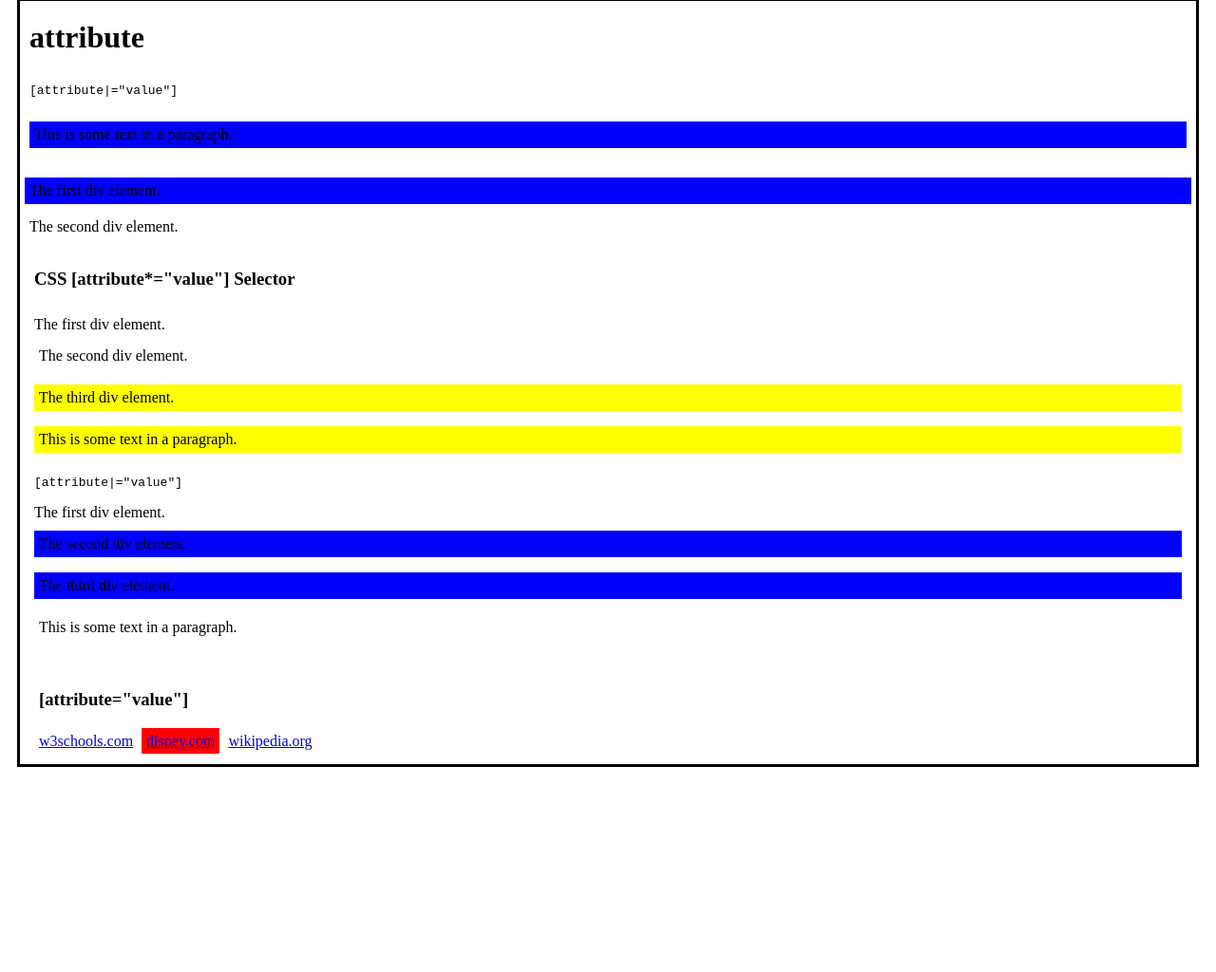
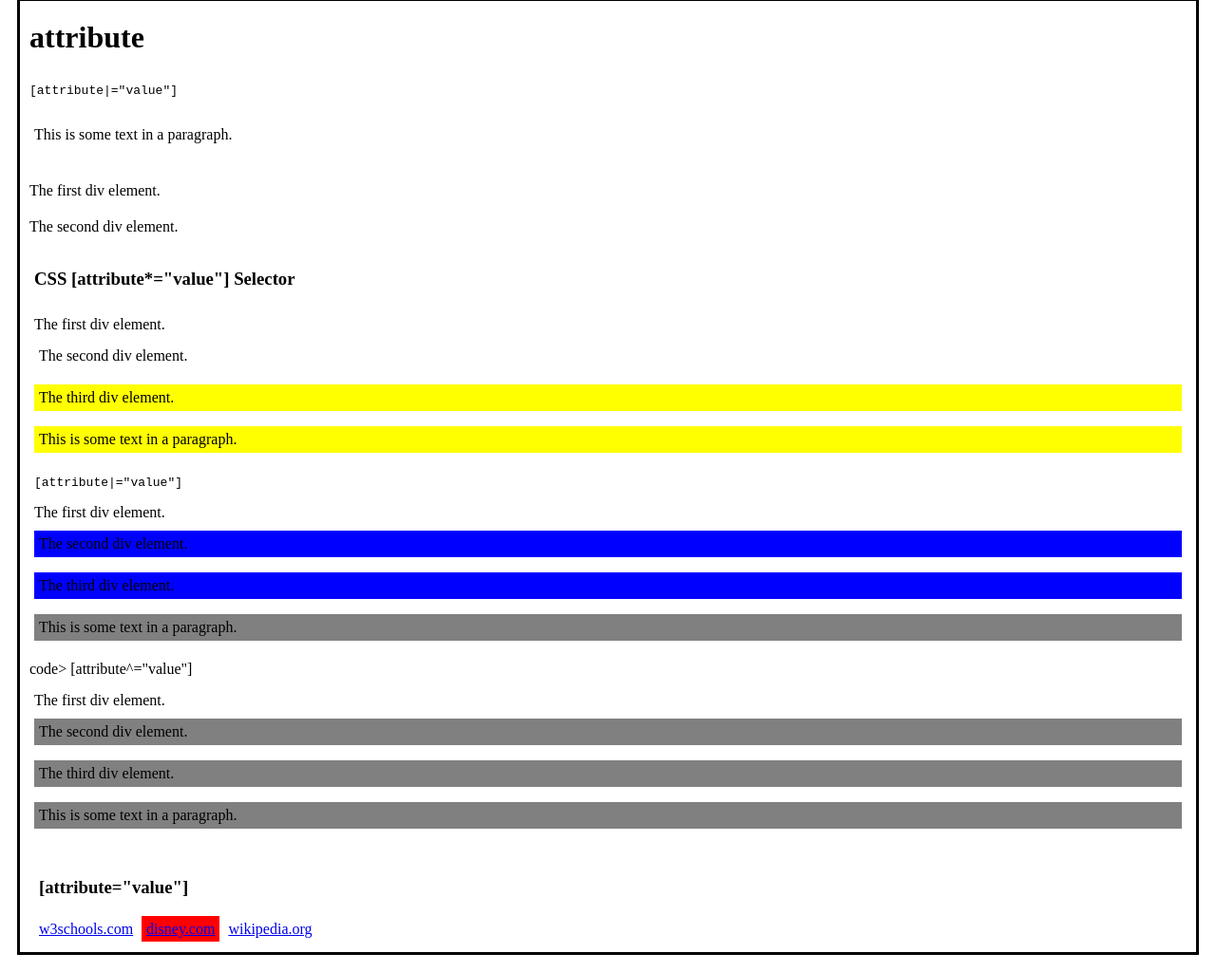
Before and after one commit to pandan144/css, a plain HTML site: page selectors/index.html in a window 1280 px wide. Shown: the part 2495-3519 px from the top of the page at 95% size. Before the commit the page ends 3321 px from the top, so only its background shows below. Drawn offline with Linux system fonts and the light colour scheme.

Commit message:
add selectors

```diff
--- a/selectors/index.html
+++ b/selectors/index.html
@@ -129,12 +129,17 @@
 					<p class="top-vlue">The third div element.</p>
 					<p class="topst">This is some text in a paragraph.</p>
 				</div>
+				code> [attribute^="value"]</code>
+				<div class="frst">The first div element.
+					<p class="tope-city">The second div element.</p>
+					<p class="tope-vlue">The third div element.</p>
+					<p class="topset">This is some text in a paragraph.</p>
+				</div>
 				<div>
 					<h3> [attribute="value"]</h3>
 					<a href="https://www.w3schools.com">w3schools.com</a>
 					<a href="http://www.disney.com" target="_blank">disney.com</a>
 					<a href="http://www.wikipedia.org" target="_top">wikipedia.org</a>
-
 				</div>
 			</div>
 		</div>
--- a/selectors/style/style.css
+++ b/selectors/style/style.css
@@ -1,6 +1,6 @@
  /* Universal Selector */
 *{
-	/* text-align: center; */
+	/* text-align: center;  */
 	padding:5px;
 	margin-top:10px;
 }
@@ -105,8 +105,11 @@ a:active {
 .att{
 	border:3px solid black;
 }
-[class$="test"] {
+[class$="tost"] {
   background: blue;
+}
+[class^="to"] {
+  background: gray;
 }
 [class*="be"] {
   background: yellow;
```
